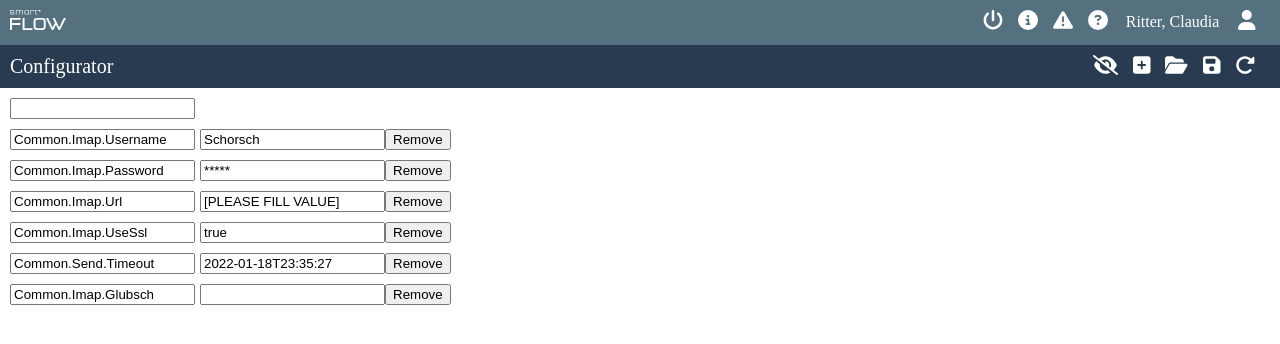
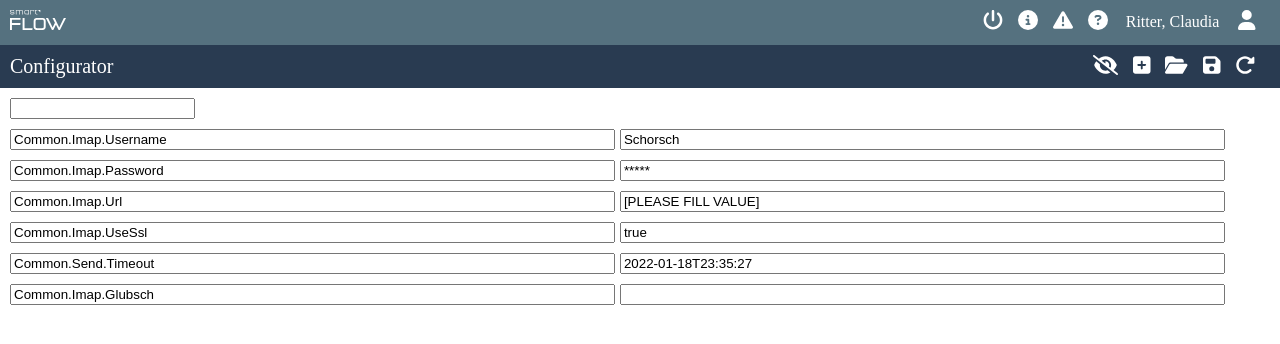
Before and after one commit to deBabbbe/vue_configurator, a Vue app: page / in a window 1280 px wide. Shown: the top 344 px of the page. Built offline with nearby package versions, Linux system fonts and the light colour scheme.

Commit message:
Replaced remove button by icon

```diff
--- a/src/components/ConfigEntryList.vue
+++ b/src/components/ConfigEntryList.vue
@@ -1,12 +1,20 @@
 <template>
   <div
+    class="config-entry-list"
     v-for="entry in currentConfigEntries"
     v-bind:key="entry.key"
     style="margin: 0 0 10px 10px"
   >
     <input v-model="entry.key" style="margin-right: 5px" />
     <input v-model="entry.value" />
-    <button @click="removeEntry(entry)">Remove</button>
+    <span>
+      <font-awesome-icon
+        icon="fa-ban"
+        class="button"
+        title="Löschen"
+        @click="removeEntry(entry)"
+      />
+    </span>
   </div>
 </template>
 
@@ -23,3 +31,17 @@ const removeEntry = (entry: IConfigurationEntry) => {
   props.configEntries.splice(props.configEntries.indexOf(entry), 1);
 };
 </script>
+<style>
+.config-entry-list {
+  width: auto;
+}
+
+.config-entry-list .button {
+  margin-left: 10px;
+  color: grey;
+}
+
+.config-entry-list input {
+  width: 47%;
+}
+</style>
```
